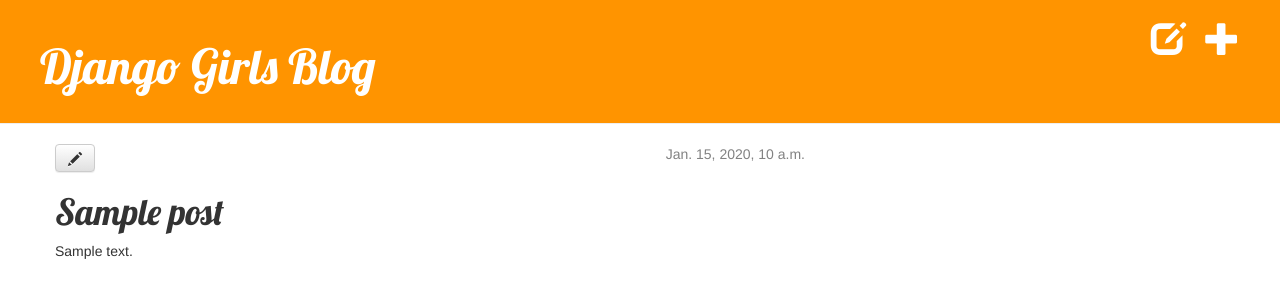
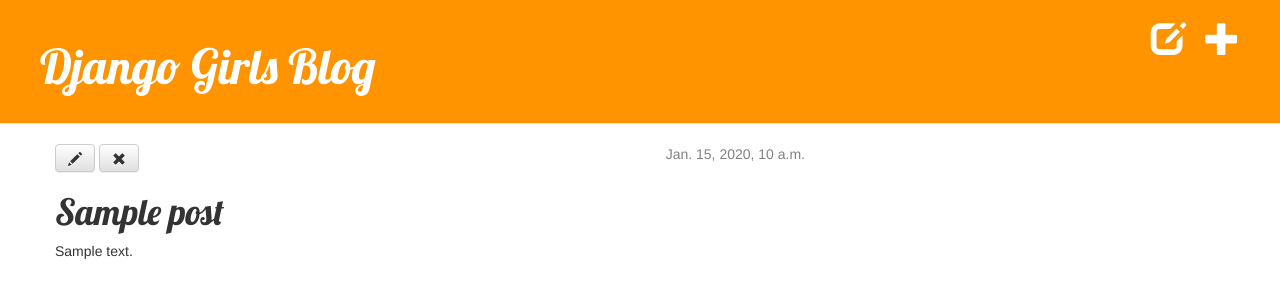
Before and after one commit to asselapathirana/djangog, a Django app: template blog/templates/blog/post_detail.html in a window 1280 px wide. Shown: the top 300 px of the page. Run offline with Django 3.2, Linux system fonts and the light colour scheme; the template is opened without the code that fills it: values that come from a table or form of the project are taken from there, others are empty; tables that the repository leaves empty hold one stand-in row (values such as "Sample post"); parts of the project's set-up code (start-up, migrations or seed data) failed here and were passed over; some libraries are stand-ins or nearby versions.

Commit message:
Can Delete

```diff
--- a/blog/templates/blog/post_detail.html
+++ b/blog/templates/blog/post_detail.html
@@ -10,6 +10,7 @@
             <a class="btn btn-default" href="{% url 'blog.views.post_publish' pk=post.pk %}">Publish</a>
         {% endif %}
         <a class="btn btn-default" href="{% url 'post_edit' pk=post.pk %}"><span class="glyphicon glyphicon-pencil"></span></a>
+        <a class="btn btn-default" href="{% url 'post_remove' pk=post.pk %}"><span class="glyphicon glyphicon-remove"></span></a>
         <h1>{{ post.title }}</h1>
         <p>{{ post.text|linebreaks }}</p>
     </div>
```
